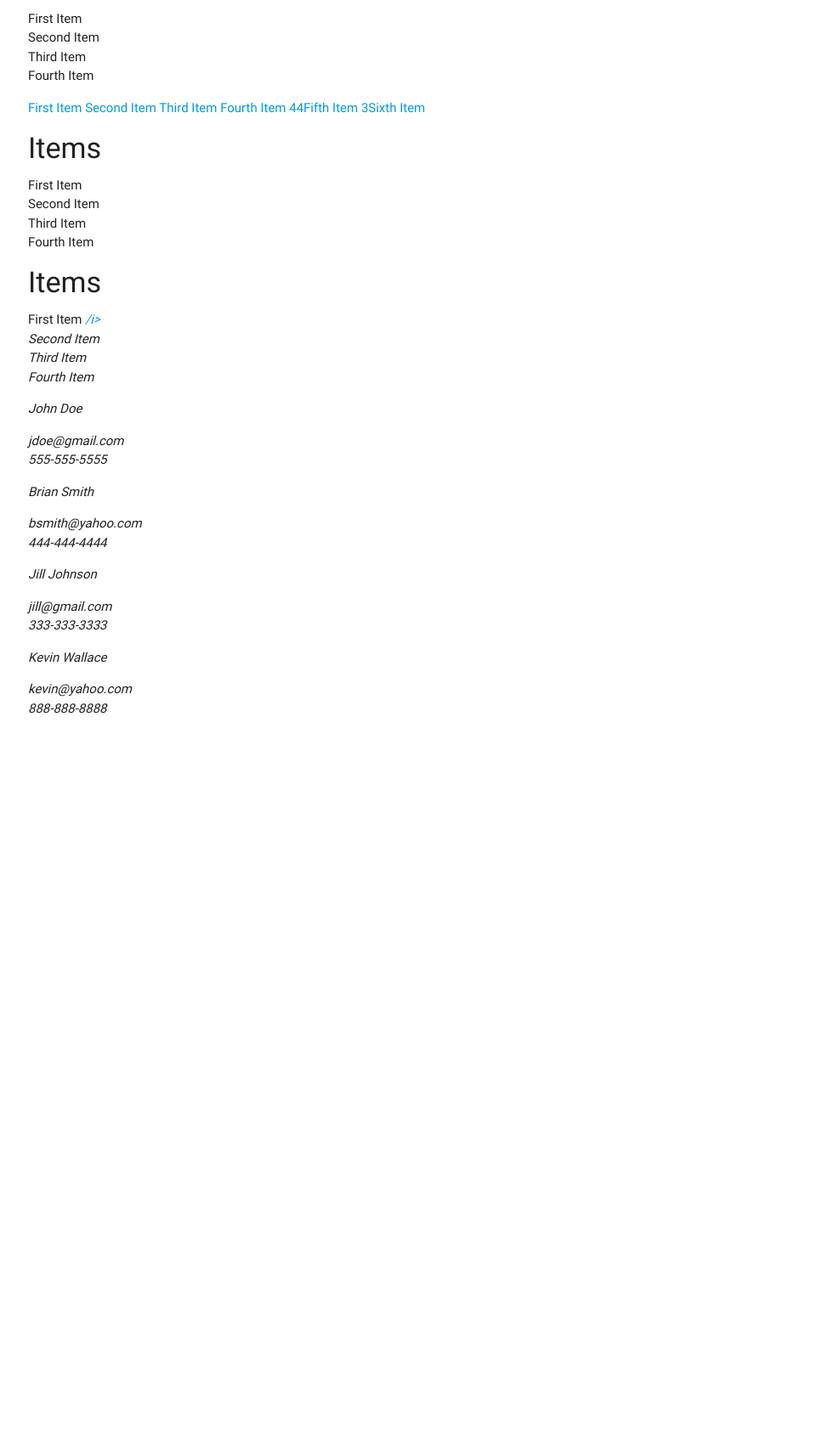
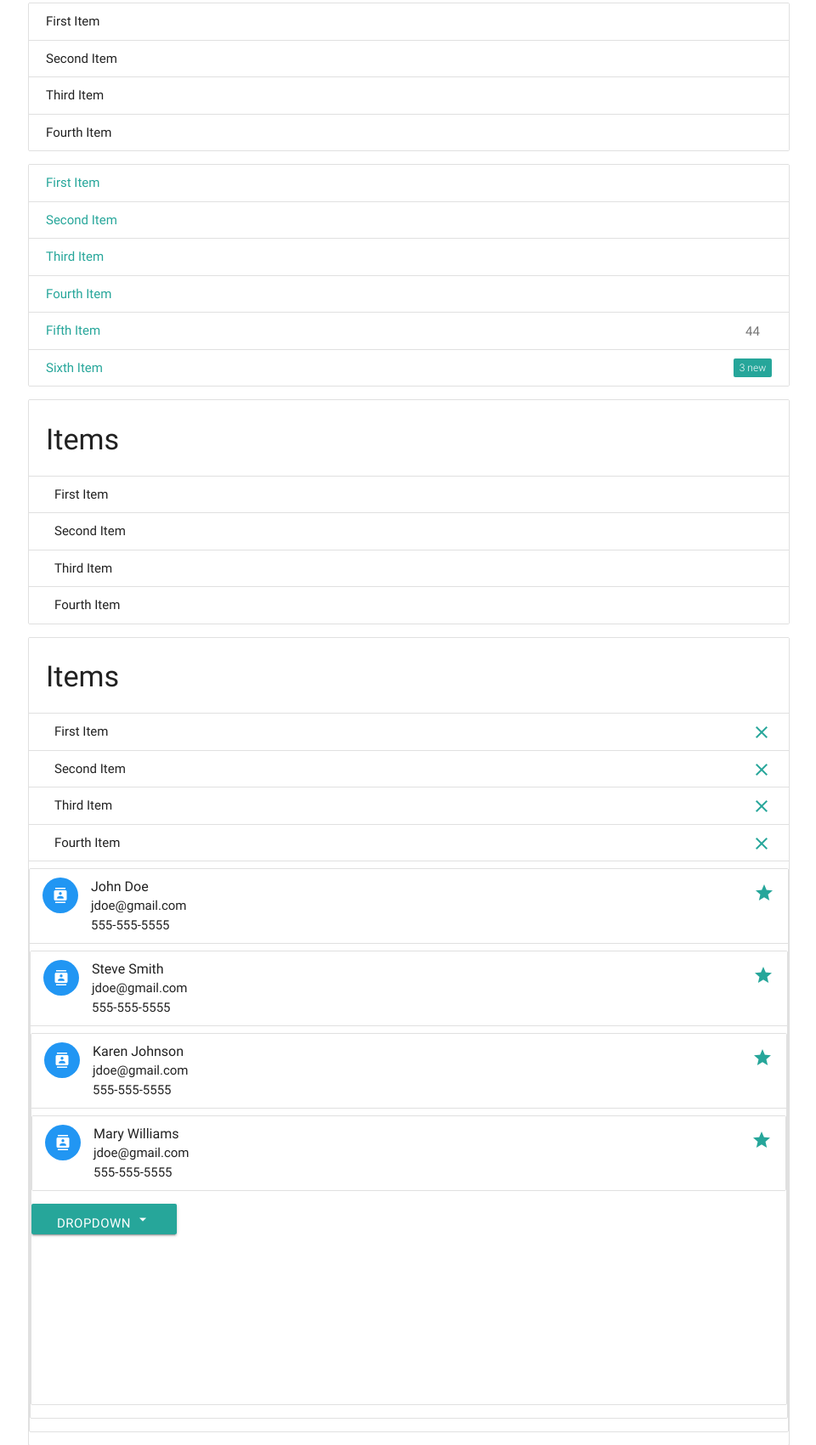
Before and after one commit to EliteStarquake/frameworks-sandbox, a plain HTML site: page materialize_sandbox/2_6_collections.html in a window 1280 px wide. Shown: the part 269-1970 px from the top of the page at 85% size, without its empty margins (159-1119 px from the left). Before the commit the page ends 1129 px from the top, so only its background shows below. Drawn offline with nearby package versions, Linux system fonts and the light colour scheme.

Commit message:
Materialize SB >& Collections

```diff
--- a/materialize_sandbox/2_6_collections.html
+++ b/materialize_sandbox/2_6_collections.html
@@ -125,122 +125,153 @@
     <!-- START HERE -->
 
     <!-- COLLECTION -->
-    <ul>
-      <li>First Item</li>
-      <li>Second Item</li>
-      <li>Third Item</li>
-      <li>Fourth Item</li>
+    <ul class="collection">
+      <li class="collection-item">First Item</li>
+      <li class="collection-item">Second Item</li>
+      <li class="collection-item">Third Item</li>
+      <li class="collection-item">Fourth Item</li>
     </ul>
 
     <!-- COLLECTION AS LINKS -->
-    <div>
-      <a href="#">First Item</a>
-      <a href="#">Second Item</a>
-      <a href="#">Third Item</a>
-      <a href="#">Fourth Item</a>
+    <div class="collection">
+      <a href="#" class="collection-item">First Item</a>
+      <a href="#" class="collection-item">Second Item</a>
+      <a href="#" class="collection-item">Third Item</a>
+      <a href="#" class="collection-item">Fourth Item</a>
       <!-- BADGES -->
-      <a href="#!">
-        <span>44</span>Fifth Item</a>
-      <a href="#!">
-        <span>3</span>Sixth Item</a>
+      <a href="#!" class="collection-item">
+        <span class="badge">44</span>Fifth Item</a>
+      <a href="#!" class="collection-item">
+        <span class="badge new">3</span>Sixth Item</a>
     </div>
 
     <!-- WITH HEADER -->
-    <ul>
-      <li>
+    <ul class="collection with-header">
+      <li class="collection-header">
         <h4>Items</h4>
       </li>
-      <li>First Item</li>
-      <li>Second Item</li>
-      <li>Third Item</li>
-      <li>Fourth Item</li>
+      <li class="collection-item">First Item</li>
+      <li class="collection-item">Second Item</li>
+      <li class="collection-item">Third Item</li>
+      <li class="collection-item">Fourth Item</li>
     </ul>
 
     <!-- SECONDARY CONTENT -->
-    <ul>
-      <li>
+    <ul class="collection with-header">
+      <li class="collection-header">
         <h4>Items</h4>
       </li>
-      <li>
+      <li class="collection-item">
         <div>First Item
-          <a href="#">
-            <i>/i>
+          <a href="#" class="secondary-content">
+            <i class="material-icons">close</i>
           </a>
         </div>
       </li>
       <li>
+        <li class="collection-item">
           <div>Second Item
-          <a href="#">
-            <i></i>
+            <a href="#" class="secondary-content">
+              <i class="material-icons">close</i>
             </a>
           </div>
         </li>
         <li>
+          <li class="collection-item">
             <div>Third Item
-          <a href="#">
-            <i></i>
+              <a href="#" class="secondary-content">
+                <i class="material-icons">close</i>
               </a>
             </div>
           </li>
           <li>
+            <li class="collection-item">
               <div>Fourth Item
-          <a href="#">
-            <i></i>
+                <a href="#" class="secondary-content">
+                  <i class="material-icons">close</i>
                 </a>
               </div>
             </li>
-    </ul>
+            <li>
+
 
               <!-- AVATAR CONTENT -->
-    <ul>
-      <li>
-        <i></i>
-        <span>John Doe</span>
+              <ul class="collection">
+                <li class="collection-item avatar">
+                  <i class="material-icons blue circle">contacts</i>
+                  <span class="title">John Doe</span>
                   <p>jdoe@gmail.com
                     <br> 555-555-5555
                   </p>
-        <a href="#">
-          <i></i>
+                  <a href="#" class="secondary-content">
+                    <i class="material-icons">grade</i>
                   </a>
                 </li>
                 <li>
-        <i></i>
-        <span>Brian Smith</span>
-        <p>bsmith@yahoo.com
-          <br> 444-444-4444
+                  <ul class="collection">
+                    <li class="collection-item avatar">
+                      <i class="material-icons blue circle">contacts</i>
+                      <span class="title">Steve Smith</span>
+                      <p>jdoe@gmail.com
+                        <br> 555-555-5555
                       </p>
-        <a href="#">
-          <i></i>
+                      <a href="#" class="secondary-content">
+                        <i class="material-icons">grade</i>
                       </a>
                     </li>
                     <li>
-        <i></i>
-        <span>Jill Johnson</span>
-        <p>jill@gmail.com
-          <br> 333-333-3333
+                      <ul class="collection">
+                        <li class="collection-item avatar">
+                          <i class="material-icons blue circle">contacts</i>
+                          <span class="title">Karen Johnson</span>
+                          <p>jdoe@gmail.com
+                            <br> 555-555-5555
                           </p>
-        <a href="#">
-          <i></i>
+                          <a href="#" class="secondary-content">
+                            <i class="material-icons">grade</i>
                           </a>
                         </li>
                         <li>
-        <i></i>
-        <span>Kevin Wallace</span>
-        <p>kevin@yahoo.com
-          <br> 888-888-8888
+                          <ul class="collection">
+                            <li class="collection-item avatar">
+                              <i class="material-icons blue circle">contacts</i>
+                              <span class="title">Mary Williams</span>
+                              <p>jdoe@gmail.com
+                                <br> 555-555-5555
                               </p>
-        <a href="#">
-          <i></i>
+                              <a href="#" class="secondary-content">
+                                <i class="material-icons">grade</i>
                               </a>
                             </li>
                           </ul>
 
                           <!-- BADGE IN DROPDOWN -->
+                          <a href="#" class="btn dropdown-button" data-activates="dropdown1">Dropdown
+                            <i class="material-icons">arrow_drop_down</i>
+                          </a>
 
+                          <ul class="dropdown-content" id="dropdown1">
+                            <li>
+                              <a href="#">Item 1
+                                <span class="badge">44</span>
+                              </a>
+                            </li>
+                            <li>
+                              <a href="#">Item 2
+                                <span class="badge new">3</span>
+                              </a>
+                            </li>
+                            <li>
+                              <a href="#">Item 3</a>
+                            </li>
+                            <li>
+                              <a href="#">Item 4</a>
+                            </li>
+                          </ul>
 
                           <!-- END HERE -->
 
-
+                          <div style="margin-top:200px"></div>
   </div>
   <!-- ./ CONTAINER END -->
 
```
Lines whose indentation alone changed are shown as unchanged.
